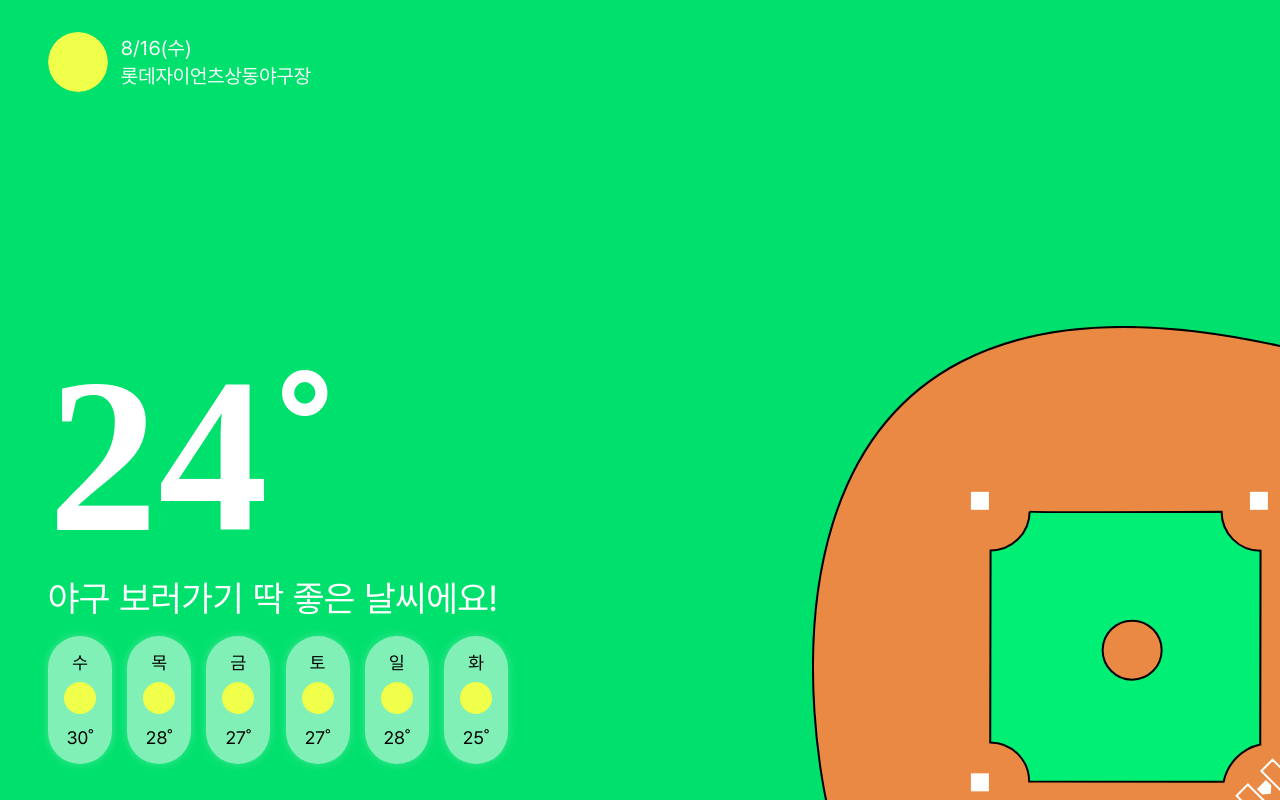
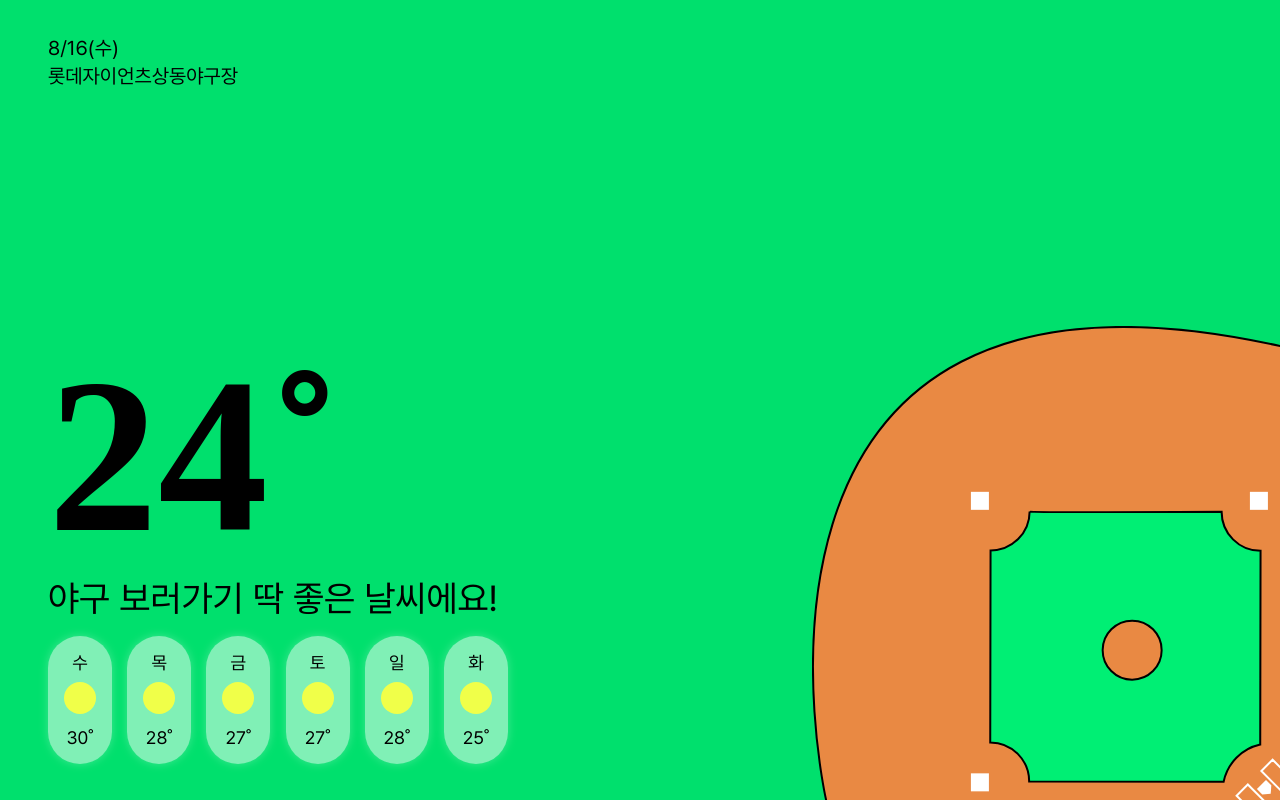
Before and after one commit to jejejekim/Baseball-Weather, a React (Create React App) app: page / in a window 1280 px wide. Built offline with nearby package versions, Linux system fonts and the light colour scheme; a web font is replaced by a local one.

Commit message:
Fix : 색상 수정

```diff
--- a/src/components/WeaContent.js
+++ b/src/components/WeaContent.js
@@ -16,13 +16,13 @@ const WeaContentBlock = styled.div`
         line-height: 1.1;
         font-size: 13.75rem;
         font-family: "Jockey One";
-        color: #fff;
+        color: #000;
     }
 
     h2 {
         line-height: 1.2;
         font-size: 2.25rem;
-        color: #fff;
+        color: #000;
         margin-bottom: 1rem;
     }
 
--- a/src/components/WeaHead.js
+++ b/src/components/WeaHead.js
@@ -13,7 +13,7 @@ const WeaHeadBlock = styled.div`
     justify-content: space-between;
     font-size: 1.25rem;
     margin-left: 3rem;
-    color: #fff;
+    color: #000;
 
     .icon {
         width: 3.75rem;
@@ -36,7 +36,7 @@ const WeaHeadBlock = styled.div`
 function WeaHead() {
     return (
         <WeaHeadBlock>
-            <SunnyIcon />
+            {/* <SunnyIcon /> */}
             <div className="timeLocation">
                 <p className="time">8/16(수)</p>
                 <p className="location">롯데자이언츠상동야구장</p>
```
